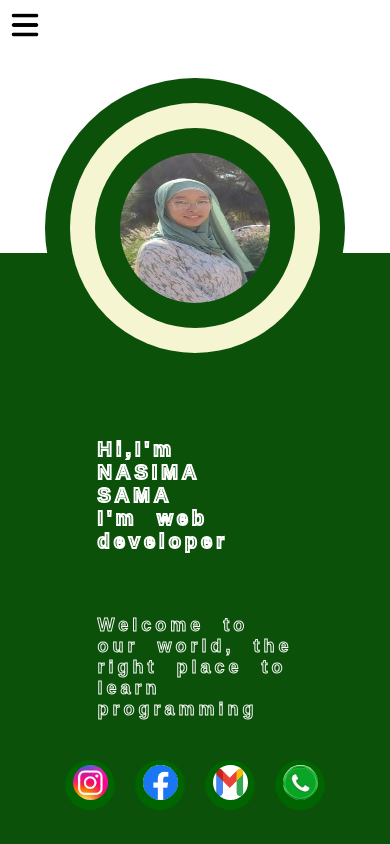
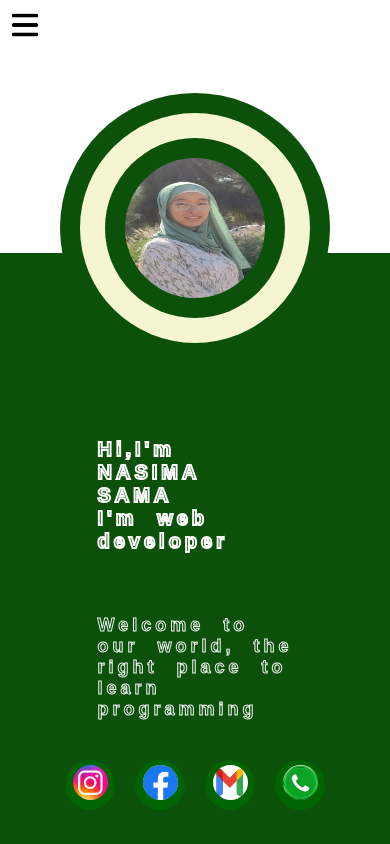
Before and after one commit to samakoly/samakoly1.github.io, a plain HTML site: page WebMentor BFF.html in a window 390 px wide. Drawn offline with Linux system fonts and the light colour scheme.

Commit message:
style2.css

```diff
--- a/style2.css
+++ b/style2.css
@@ -240,23 +240,24 @@ nav ul li a:hover {
   }
 
 }
+
 @media all and (max-width: 457px){
   .circle1{
-    width: 300px;
-    height: 300px;
+    width: 270px;
+    height: 270px;
     top: 27%;
   }
   .circle2{
-    width: 250px;
-    height: 250px;
+    width: 230px;
+    height: 230px;
   }
   .circle3{
-    width: 200px;
-    height: 200px;
+    width: 180px;
+    height: 180px;
   }
   .sama{
-    width: 150px;
-    height: 150px;
+    width: 140px;
+    height: 140px;
   }
   .h1{
     top: 41%;
```
